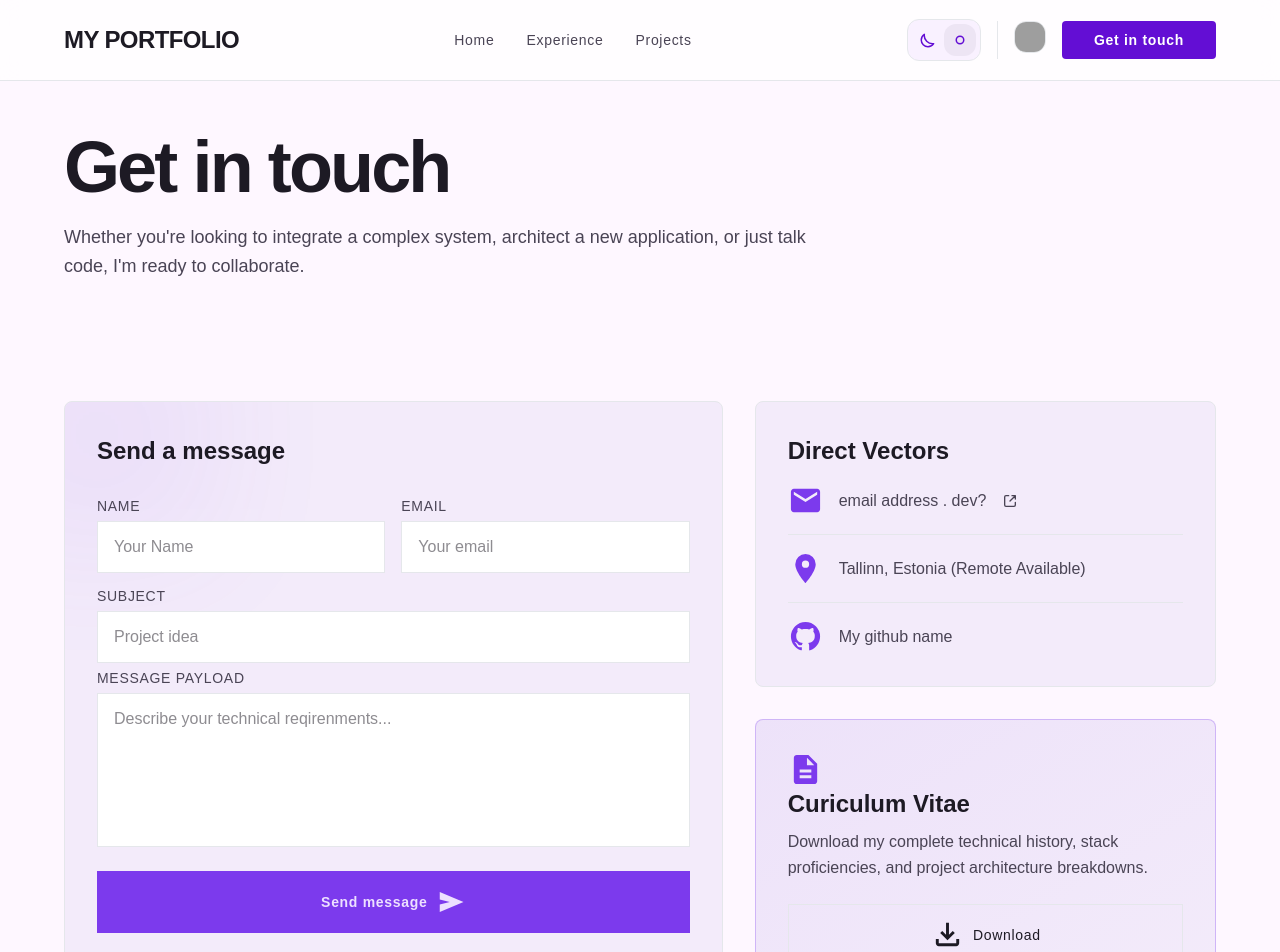
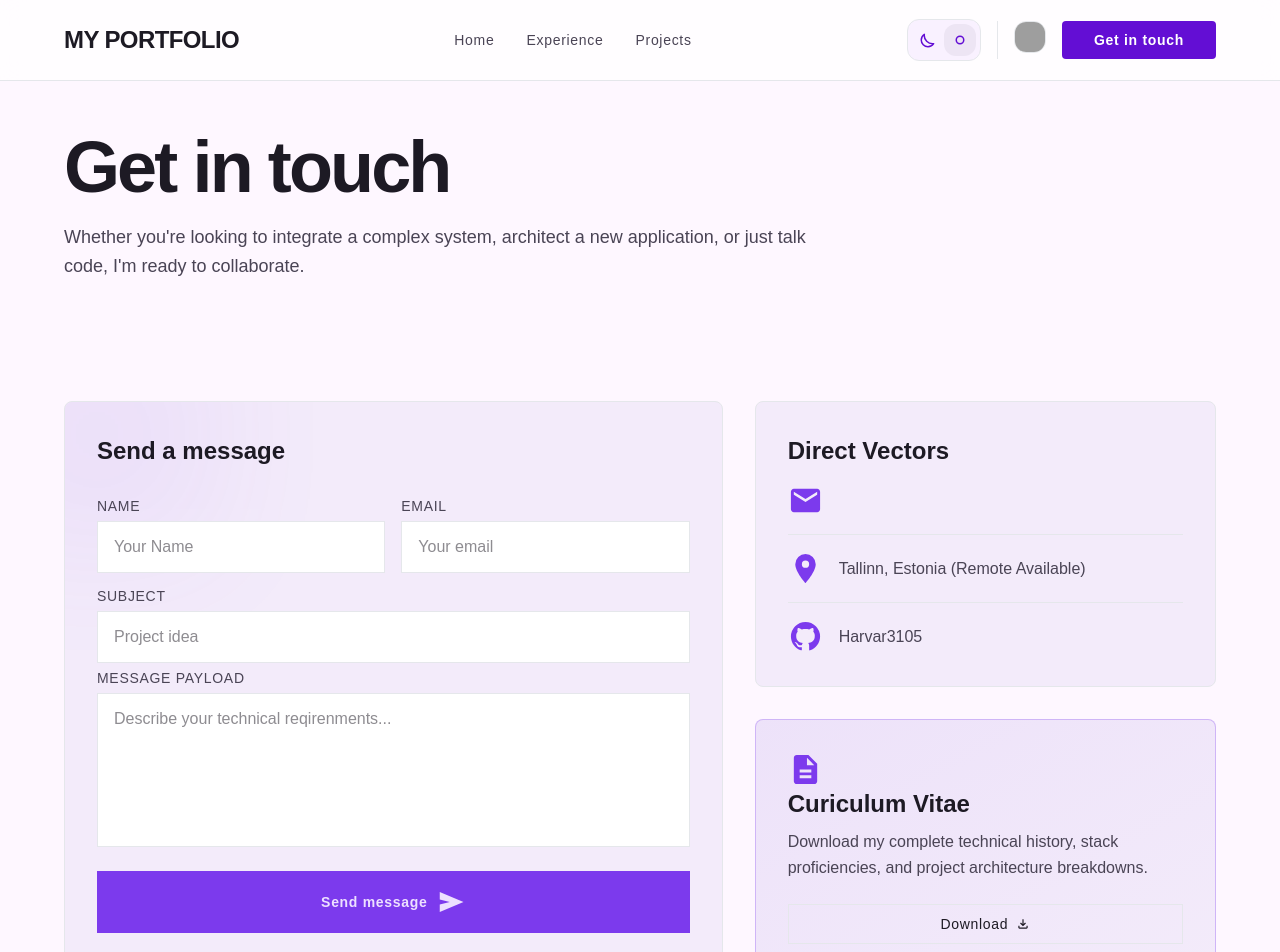
Before and after one commit to Harvar3105/Harvar3105.github.io, a Next.js app: page /en/contact in a window 1280 px wide. Shown: the top 952 px of the page. Built offline with nearby package versions, Linux system fonts and the light colour scheme; grey boxes are pictures that could not be loaded.

Commit message:
Code cleanup

```diff
--- a/messages/en.json
+++ b/messages/en.json
@@ -66,7 +66,8 @@
     "addr": "Tallinn, Estonia (Remote Available)",
     "cv_header": "Curiculum Vitae",
     "cv_prom": "Download my complete technical history, stack proficiencies, and project architecture breakdowns.",
-    "download": "Download"
+    "download": "Download",
+    "filename": "Juri_Petrotsenko_CV"
   },
   "Email": {
     "l_name": "Name",
--- a/messages/ru.json
+++ b/messages/ru.json
@@ -66,7 +66,8 @@
     "addr": "Таллинн, Эстония (Также удалённо)",
     "cv_header": "Резюме",
     "cv_prom": "Скачайте мою полную техническую историю, профиль ключевых технологий и детальный разбор архитектуры проектов.",
-    "download": "Скачать"
+    "download": "Скачать",
+    "filename": "Юрий_Петроченко_CV"
   },
   "Email": {
     "l_name": "Имя",
--- a/src/app/[locale]/contact/page.tsx
+++ b/src/app/[locale]/contact/page.tsx
@@ -4,10 +4,10 @@ import EmailSender from "@/components/widgets/Tiles/EmailSender";
 import { useTranslations } from "next-intl";
 import { setRequestLocale } from "next-intl/server";
 import { use } from "react";
-import Open from "@/assets/svg/Open";
 import Github from "@/assets/svg/Github";
 import Description from "@/assets/svg/Description";
 import Download from "@/assets/svg/Download";
+import FileDownloader from "@/components/widgets/Buttons/FileDownloader";
 
 export default function Contact({
   params
@@ -48,9 +48,8 @@ export default function Contact({
                   <Mail height="35px" width="35px"/>
                 </span>
                 <span className="font-body-md text-body-md">
-                  email address . dev?
+                  {process.env.EMAIL}
                 </span>
-                <Open />
               </li>
               <li className="flex items-center gap-4 text-on-surface-variant hover:text-primary transition-colors group cursor-pointer pb-4 border-b border-surface-stroke">
                 <span className="material-symbols-outlined text-primary-container">
@@ -65,7 +64,7 @@ export default function Contact({
                   <Github height="35px" width="35px" />
                 </span>
                 <span className="font-body-md text-body-md">
-                  My github name
+                  Harvar3105
                 </span>
               </li>
             </ul>
@@ -84,15 +83,14 @@ export default function Contact({
                   {t("cv_prom")}
                 </p>
               </div>
-              <a
-                className="inline-flex items-center justify-center gap-2 border border-surface-stroke bg-transparent text-on-surface hover:bg-surface-container-high transition-colors font-label-mono text-label-mono px-6 py-3 rounded-DEFAULT w-full group-hover:border-primary-container"
-                href="#"
+              <FileDownloader
+                url="/pdf/CV.pdf"
+                filename={t("filename")}
+                style="inline-flex items-center justify-center gap-2 border border-surface-stroke bg-transparent text-on-surface hover:bg-surface-container-high transition-colors font-label-mono text-label-mono px-6 py-3 rounded-DEFAULT w-full group-hover:border-primary-container"
               >
-                <span className="material-symbols-outlined">
-                  <Download height="35px" width="35px" />
-                </span>
                 {t("download")}
-              </a>
+                <Download />
+              </FileDownloader>
             </div>
           </div>
         </div>
--- a/src/components/widgets/Buttons/FileDownloader.tsx
+++ b/src/components/widgets/Buttons/FileDownloader.tsx
@@ -1,17 +1,19 @@
 'use client';
 
-import { useState } from 'react';
+import React, { useState } from 'react';
 
 interface FileDownloaderProps {
   url: string;
   filename?: string;
-  label?: string;
+  children?: React.ReactNode;
+  style: string;
 }
 
 export default function FileDownloader({
   url,
   filename = 'downloaded-file',
-  label = 'Download'
+  children,
+  style = "bg-blue-600 text-white md:px-6 px-4 md:py-6 py-4 md:text-xl text-lg rounded hover:bg-blue-700 disabled:opacity-50"
 }: FileDownloaderProps) {
   const [loading, setLoading] = useState(false);
 
@@ -44,9 +46,9 @@ export default function FileDownloader({
     <button
       onClick={handleDownload}
       disabled={loading}
-      className="bg-blue-600 text-white md:px-6 px-4 md:py-6 py-4 md:text-xl text-lg rounded hover:bg-blue-700 disabled:opacity-50"
+      className={style}
     >
-      {loading ? 'Loading...' : label}
+      {loading ? 'Loading...' : children}
     </button>
   );
 }
--- a/src/components/widgets/Tiles/PdfViewer.tsx
+++ /dev/null
@@ -1,52 +0,0 @@
-'use client';
-
-import { useEffect, useRef } from 'react';
-import 'pdfjs-dist/web/pdf_viewer.css';
-
-
-
-export default function PdfViewer({ url }: { url: string }) {
-  const canvasRef = useRef<HTMLCanvasElement | null>(null);
-
-  useEffect(() => {
-    // eslint-disable-next-line @typescript-eslint/no-explicit-any
-    let renderTask: any = null;
-    let cancelled = false;
-
-    const loadPdf = async () => {
-      const pdfjsLib = await import('pdfjs-dist');
-      pdfjsLib.GlobalWorkerOptions.workerSrc = '/pdf/pdf.worker.min.mjs';
-
-      const pdf = await pdfjsLib.getDocument(url).promise;
-      const page = await pdf.getPage(1);
-
-      const viewport = page.getViewport({ scale: 1 });
-
-      const canvas = canvasRef.current;
-      if (!canvas || cancelled) return;
-      const context = canvas.getContext('2d');
-      if (!context) return;
-
-      canvas.height = viewport.height;
-      canvas.width = viewport.width;
-
-      renderTask = page.render({ canvasContext: context, viewport });
-      await renderTask.promise;
-    };
-
-    loadPdf().catch(console.error);
-
-    return () => {
-      cancelled = true;
-      if (renderTask) {
-        renderTask.cancel();
-      }
-    };
-  }, [url]);
-
-  return (
-    <div className="w-full max-w-4xl px-4 py-10">
-      <canvas ref={canvasRef} className="mx-auto block" />
-    </div>
-  );
-}
```
Also changed, not shown: 2 other files (tests, documents, lock files or other folders).
